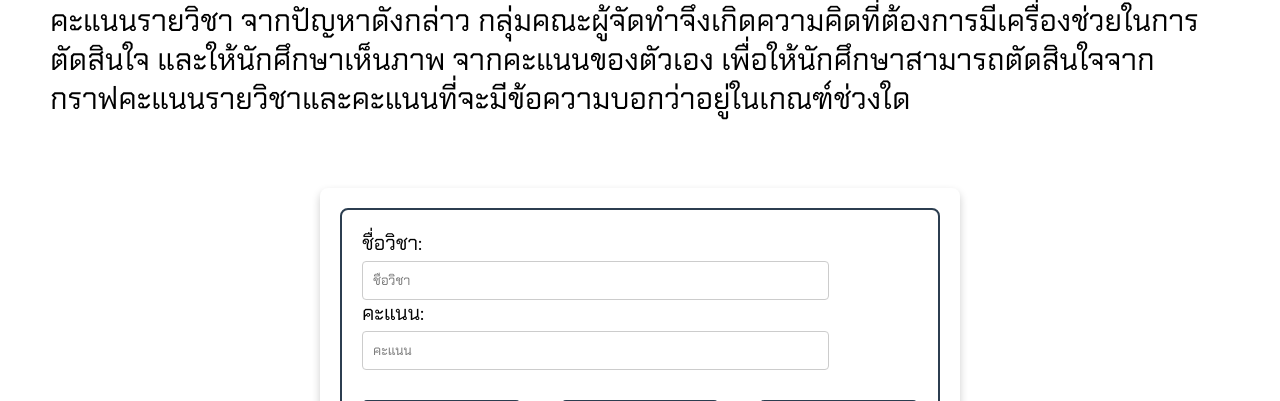
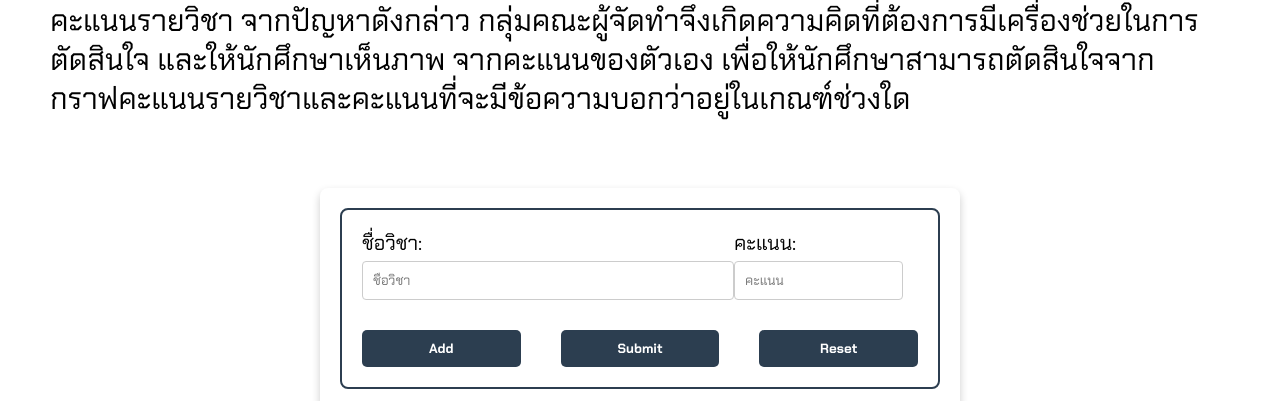
Before and after one commit to KannawatSriputto09/WebAnalyze_Handsomeslip, a Flask app: page /main in a window 1280 px wide. Shown: the part 786-1187 px from the top of the page. Run offline with Flask 3, Linux system fonts and the light colour scheme.

Commit message:
เปลี่ยนรูปinput
-เปลี่ยนรูปinput

```diff
--- a/PSCPproject/templates/main.html
+++ b/PSCPproject/templates/main.html
@@ -278,6 +278,27 @@
         .add-button:hover {
             background-color: #34495e;
         }
+    .subject-entry{
+            display: flex;
+            flex-direction: row;
+            justify-content: space-between;
+        }
+
+        .box input[type="text"] {
+            width: 190%;
+            padding: 10px;
+            border-radius: 4px;
+            border: 1px solid #ccc;
+            margin-top: 5px;
+        }
+
+        .box input[type="texts"] {
+            width: 80%;
+            padding: 10px;
+            border-radius: 4px;
+            border: 1px solid #ccc;
+            margin-top: 5px;
+        }
     </style>
 </head>
 <body >
@@ -315,14 +336,16 @@
             <div class="box">
                 <section id="subject-container">
                     <div class="subject-entry">
-
+                    <ul>
                         <p>ชื่อวิชา:</p>
                         <input type="text" name="subject[]" placeholder="ชื่อวิชา" required />
+                    </ul>
+                    <ul>
+                        <p>คะแนน:</p>
+                        <input type="texts" name="cal[]" placeholder="คะแนน" min="0" max="100" required />
+                    </ul>
 
-                        <p>คะแนน:</p>
-                        <input type="text" name="cal[]" placeholder="คะแนน" min="0" max="100" required />
-
-                    </div>
+                </div>
                 </section>
 
                 <section style="display: flex; gap: 5vh;">
@@ -416,10 +439,14 @@
         const newEntry = document.createElement('div');
         newEntry.classList.add('subject-entry');
         newEntry.innerHTML = `
+        <ul>
             <p>ชื่อวิชา:</p>
             <input type="text" name="subject[]" placeholder="ชื่อวิชา" required />
+        </ul>
+        <ul>
             <p>คะแนน:</p>
-            <input type="text" name="cal[]" placeholder="คะแนน" min="0" max="100" required />
+            <input type="texts" name="cal[]" placeholder="คะแนน" min="0" max="100" required />
+        </ul>
         `;
         subjectContainer.appendChild(newEntry);
     }
```
Also changed, not shown: PSCPproject/static/new_plot.png.
